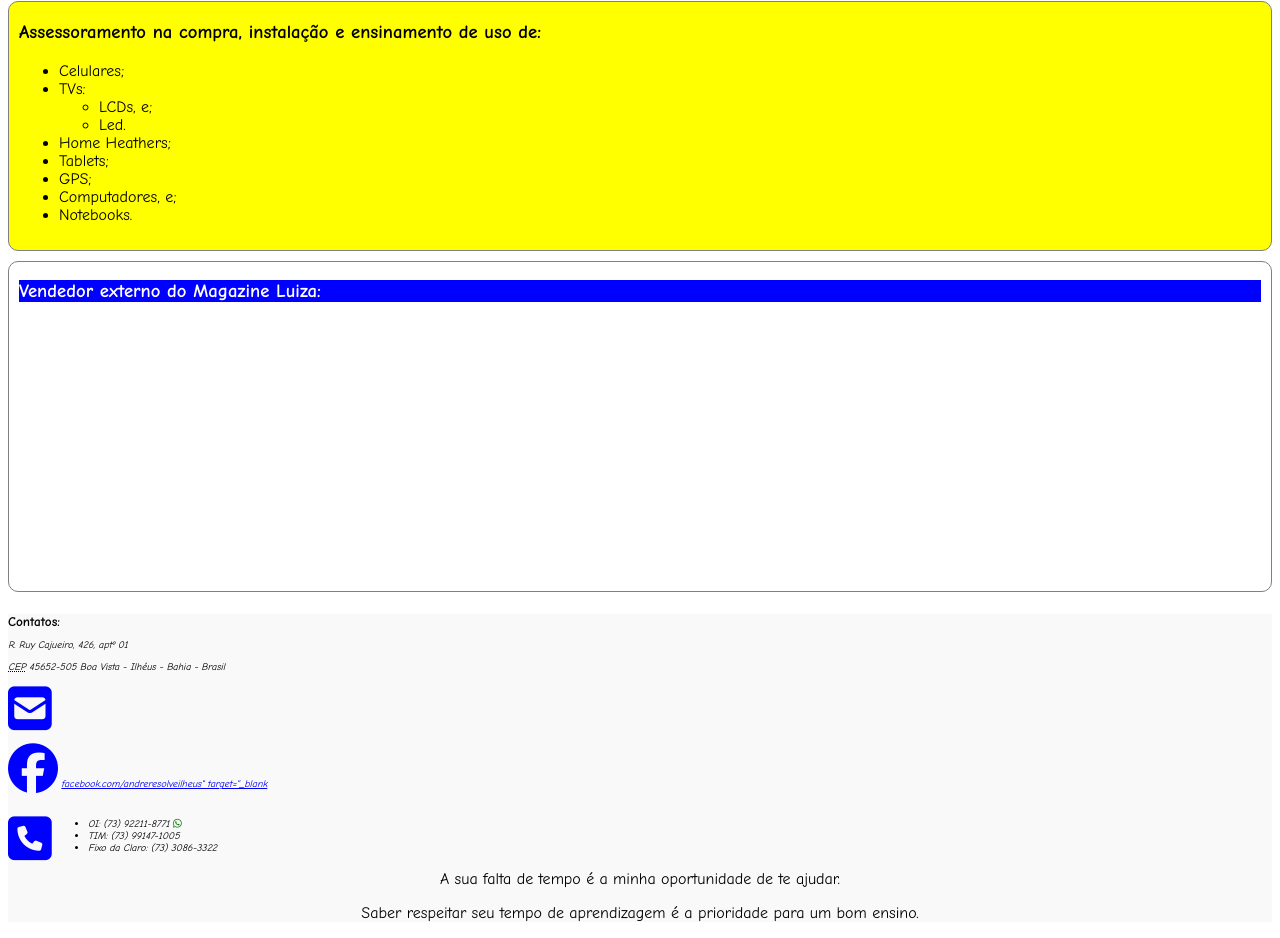
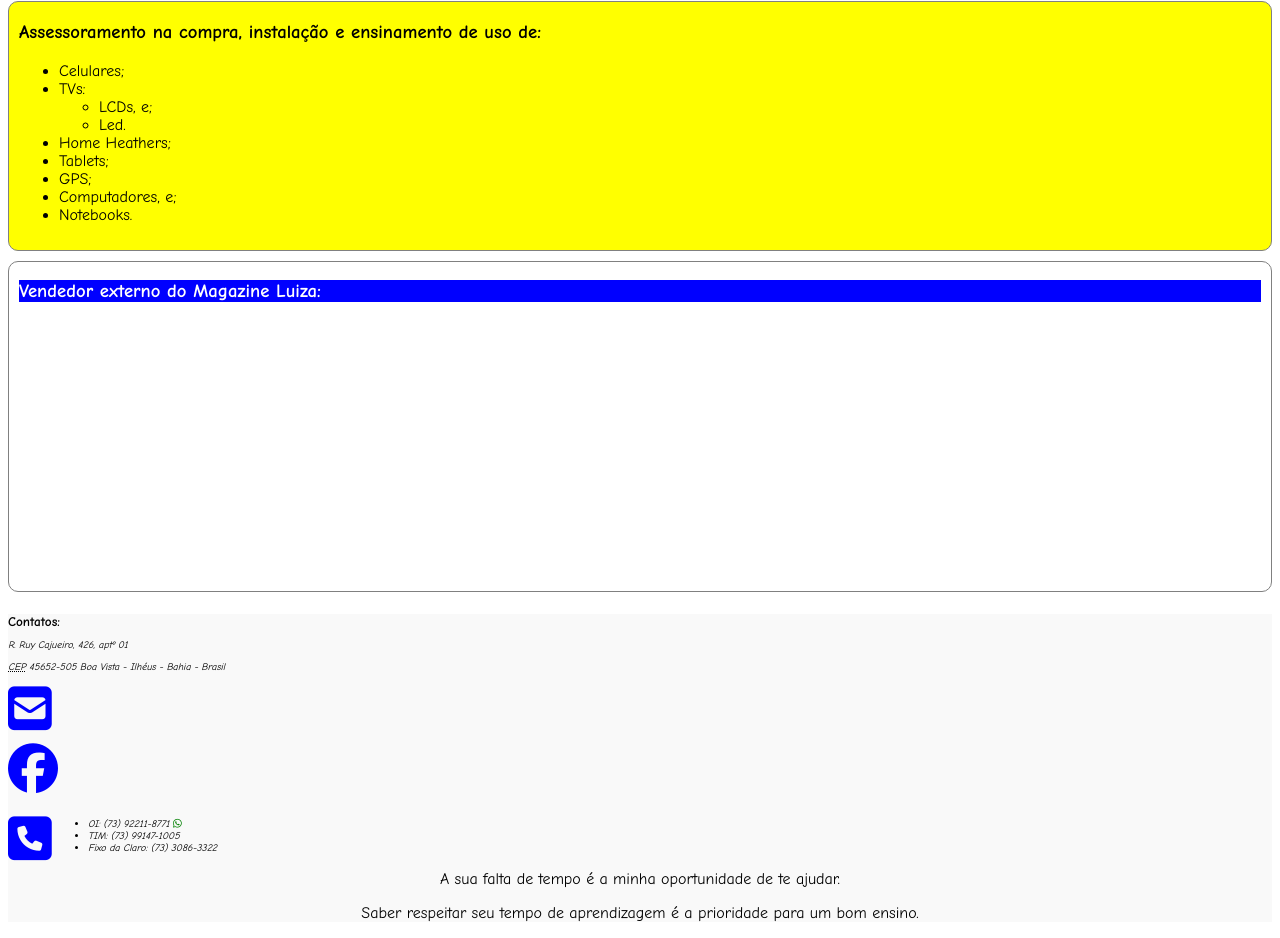
Before and after one commit to cleberslopesjr/andreResolve, a plain HTML site: page index.html in a window 1280 px wide. Shown: the part 278-1216 px from the top of the page. Drawn offline with Linux system fonts and the light colour scheme.

Commit message:
commit
Efetuada correção no link do Facebook.

```diff
--- a/index.html
+++ b/index.html
@@ -74,8 +74,7 @@
                 <a href="mailto:andreensina@gmail.com" target="_blank"><span class="fas fa-envelope-square" style="font-size: 50px;color:#0000ff"></span></a>
             </p>
             <p>
-                <span class="fa fa-facebook-official" aria-hidden="true" style="font-size: 50px;color:#0000ff"></span>
-                <a href="facebook.com/andreresolveilheus" target="_blank">facebook.com/andreresolveilheus" target="_blank</a>
+                <a href="https://www.facebook.com/andreresolveilheus" target="_blank"><span class="fa fa-facebook-official" aria-hidden="true" style="font-size: 50px;color:#0000ff"></span></a>
             </p>
             <p>
                 <span class="fas fa-phone-square" style="font-size:50px;color:#0000ff;margin-top: 10px;float: left;"></span>
```
